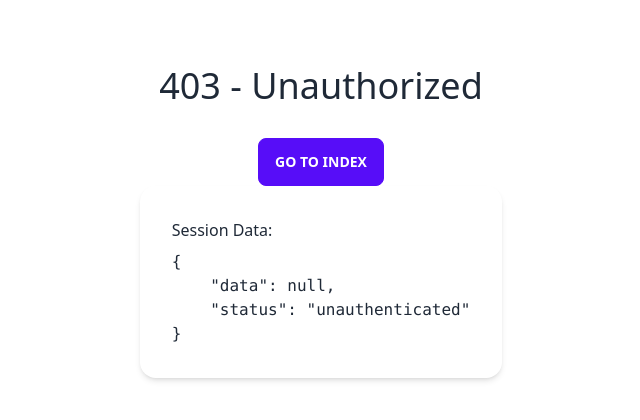
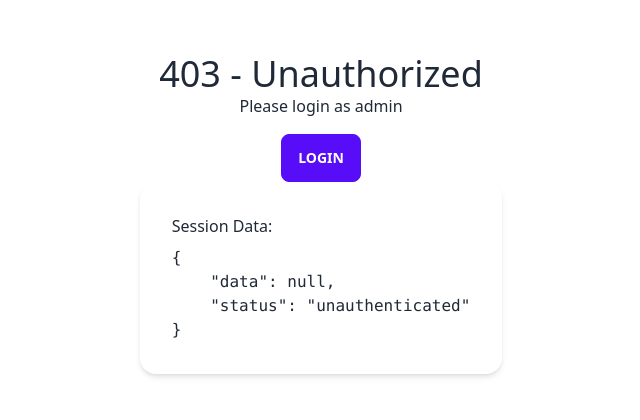
Before and after one commit to jmarioste/next-daisyui-starter, a Next.js app: page /403 in a window 1280 px wide. Shown: the part 194-614 px from the top of the page, without its empty margins (319-959 px from the left). Built offline with nearby package versions, Linux system fonts and the light colour scheme; no server answers.

Commit message:
Refactoring

```diff
--- a/pages/403.tsx
+++ b/pages/403.tsx
@@ -9,9 +9,12 @@ const Custom403: NextPage = () => {
     <div className="container">
       <div className="grid place-content-center min-h-screen">
         <div className="flex flex-col items-center">
-          <h1 className="text-4xl my-8">403 - Unauthorized</h1>
-          <Link className="btn btn-primary" href="/">
-            Go to Index
+          <div className="my-4 text-center">
+            <h1 className="text-4xl">403 - Unauthorized</h1>
+            <p className="">Please login as admin</p>
+          </div>
+          <Link className="btn btn-primary" href="/signin">
+            Login
           </Link>
 
           <div className="card shadow-md">
```
Also changed, not shown: middleware.ts (+8 -25 lines), middlewares/withAuthorization.ts (added, +32 -0 lines).
